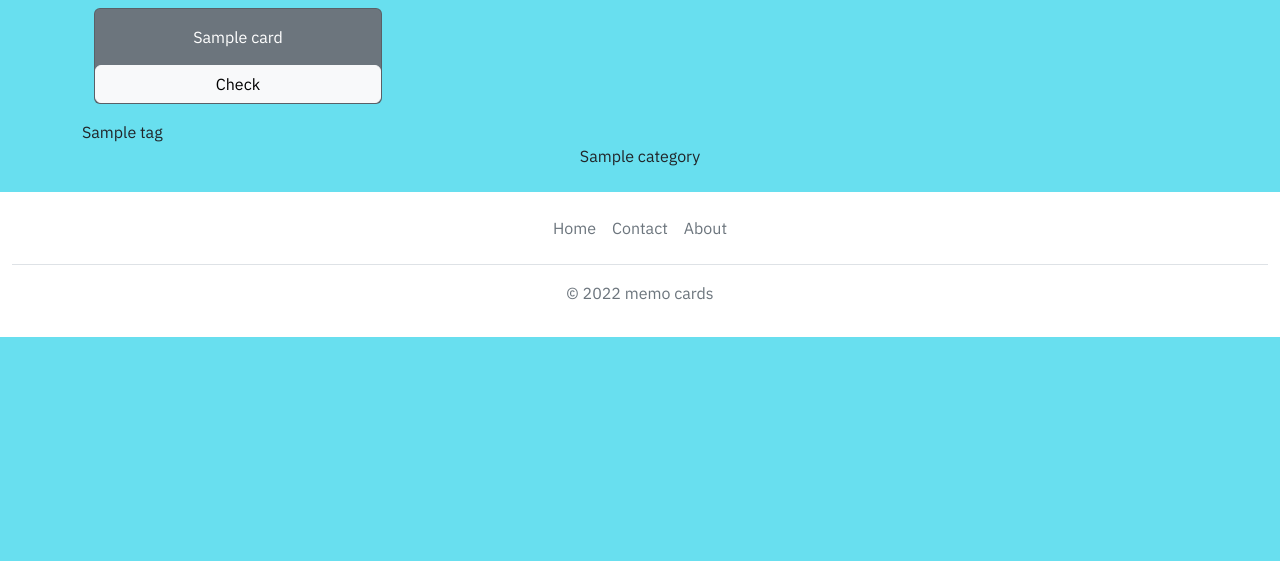
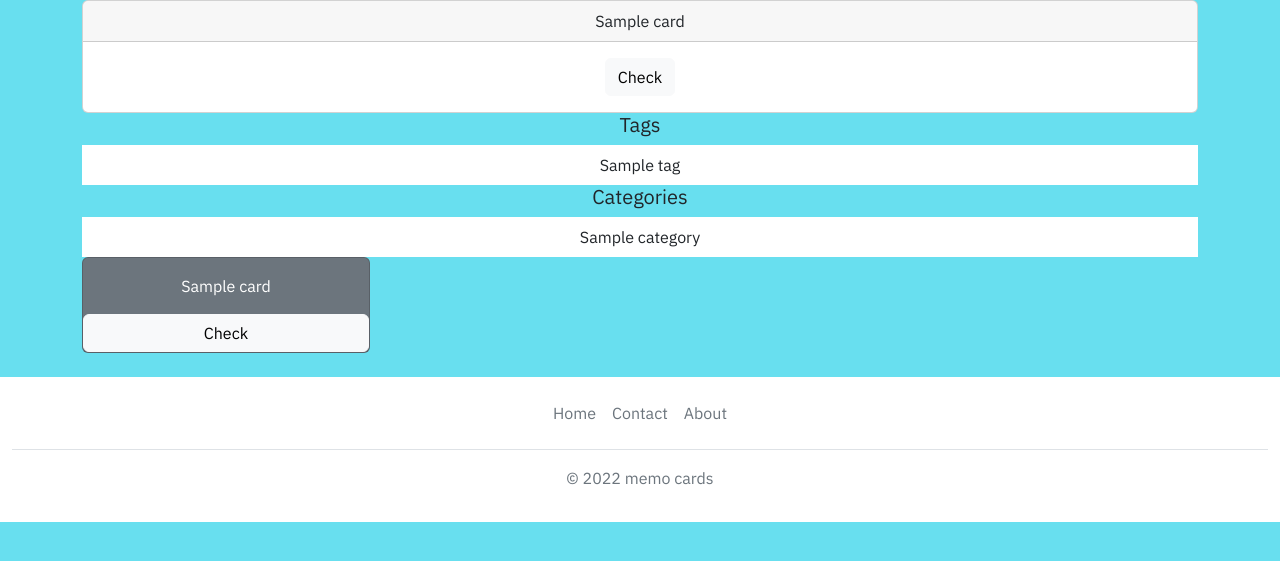
Before and after one commit to MemoryCards/backend, a Django app: page /cards/1 in a window 1280 px wide. Shown: the part 56-617 px from the top of the page. Run offline with Django 4.2, Linux system fonts and the light colour scheme; tables that the repository leaves empty hold one stand-in row (values such as "Sample post"); some libraries are stand-ins or nearby versions.

Commit message:
tragedy in html XDD

```diff
--- a/memory_cards/cards/templates/cards/card.html
+++ b/memory_cards/cards/templates/cards/card.html
@@ -5,9 +5,39 @@
 {% endblock %}
 {% block content %}
 <section>
+    <div id="albert" class="container text-center">
+        <div class="card">
+            <div class="card-header">
+                <p class="question card-text">{{ card.question }}</p>
+            </div>
+            <div class="card-body">
+                <p class="question card-text response">{{ card.answer }}</p>
+                <button type="button" class="check btn btn-light"> Check </button>
+            </div>
+
+        </div>
+
+        <div class="card-footer">
+                <h5>Tags</h5>
+                <ol class="list-group list-group-flush">
+                    {% for tag in tags %}
+                        <li class="list-group-item">{{ tag.name }}</li>
+                    {% endfor %}
+                </ol>
+                <h5>Categories</h5>
+                <ol class="list-group list-group-flush">
+                    {% for c in category %}
+                        <li class="list-group-item">{{ c.name }}</li>
+                    {% endfor %}
+                </ol>
+            </div>
+    </div>
+
+
+
+
     <div class="container text-center">
-        <h1 class="page-title">{{ details.title }}</h1>
-    <div class="container">
+
         <div class="card text-white bg-secondary mb-3" style="max-width: 18rem;">
             <div class="card-body">
                 <p class="question card-text">{{ card.question }}</p>
@@ -16,23 +46,32 @@
         </div>
 
         <div class="card text-dark bg-light mb-3 response" style="max-width: 18rem;">
+
             <div class="card-body">
                 <p class="question card-text">{{ card.answer }}</p>
             </div>
-        </div>
-    </div>
 
-        <div>
-        <div class="nav">
-            {% for tag in tags %}
-            {{ tag.name }}
-            {% endfor %}
-        </div>
+
+
+
+            <div class="card-footer">
+                <div>
+                {% for tag in tags %}
+                {{ tag.name }}
+                {% endfor %}
+                </div>
         <div>
             {% for c in category %}
             {{ c.name }}
             {% endfor %}
         </div>
+            </div>
+
+
+        </div>
+
+        <div>
+
     </div>
 
         </div>
```
